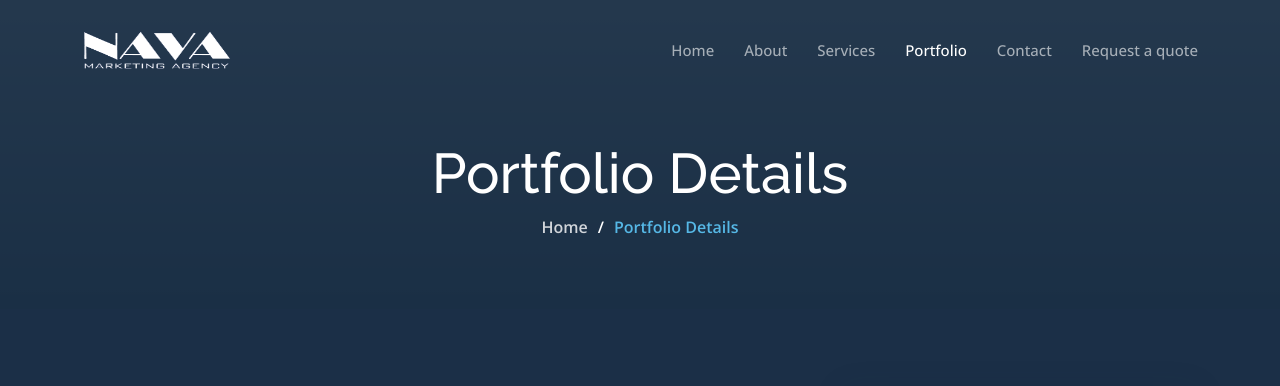
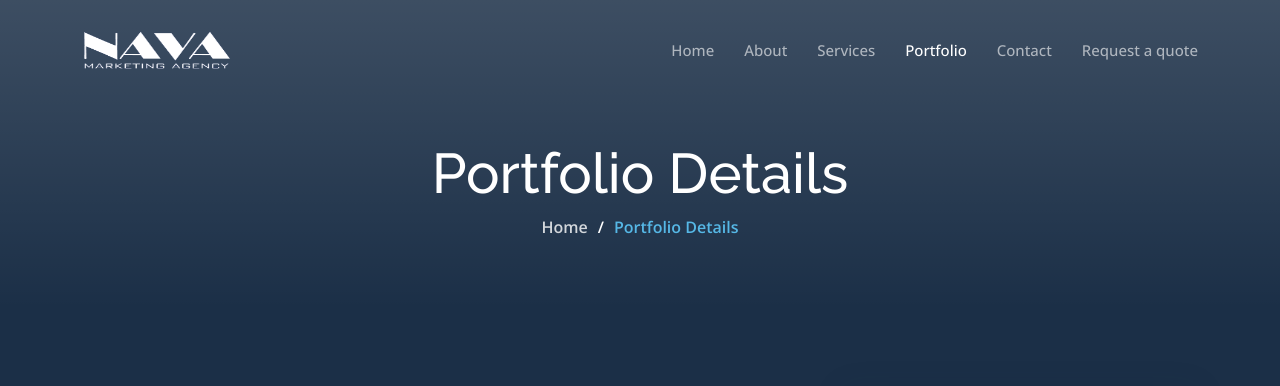
Before and after one commit to KhaledmAnwar-alt/nava, a plain HTML site: page gpx.html in a window 1280 px wide. Shown: the top 386 px of the page. Drawn offline with nearby package versions, Linux system fonts and the light colour scheme.

Commit message:
Add files via upload

```diff
--- a/assets/css/main.css
+++ b/assets/css/main.css
@@ -109,7 +109,7 @@ section {
 
 .breadcrumbs:before {
   content: "";
-  background-color: rgba(27, 47, 69, 0.7);
+  /* background-color: rgba(27, 47, 69, 0.7); */
   position: absolute;
   inset: 0;
 }
@@ -2590,3 +2590,21 @@ right: auto;
     transform: rotate(360deg);
   }
 } */
+/* @media(min-width:768px){
+  #lgo{
+    background-size: 50%, 50%;
+  }
+}
+  #lgo{
+
+  }
+@media(min-width:1080px){
+  #lgo{
+
+  }
+}
+@media(max-width:768px){
+  #lgo{
+
+  }
+} */
```
